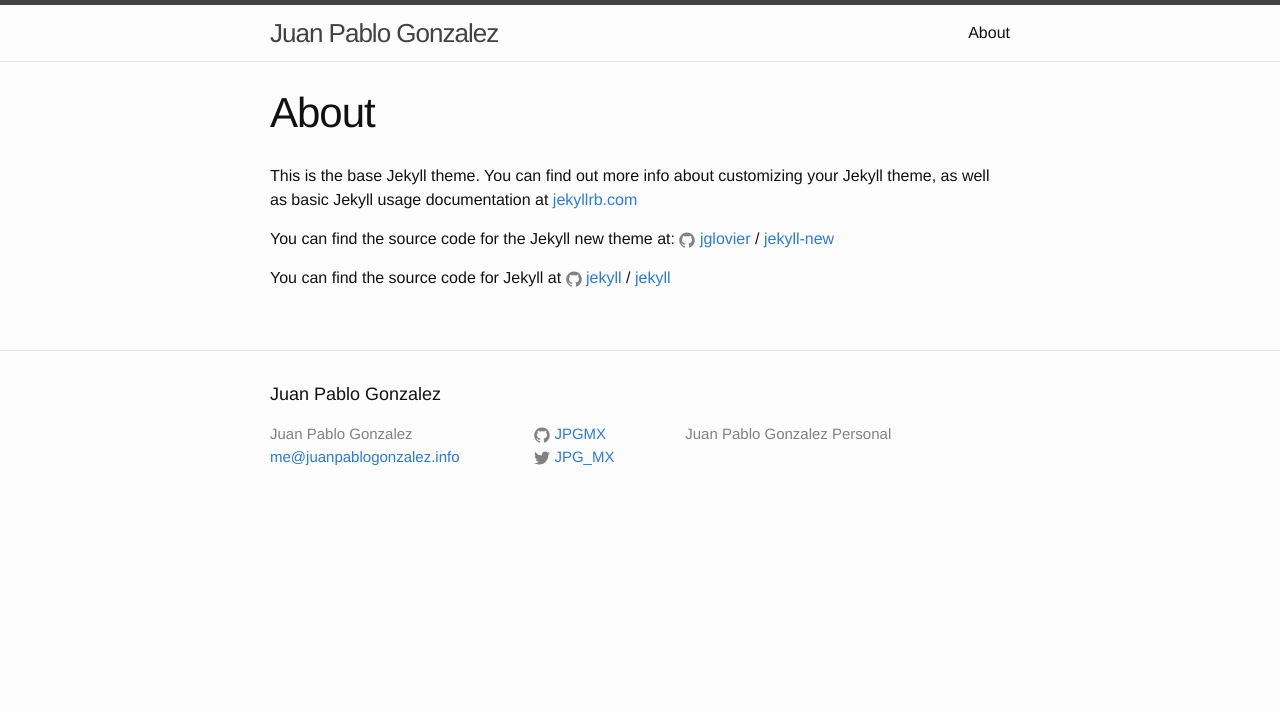
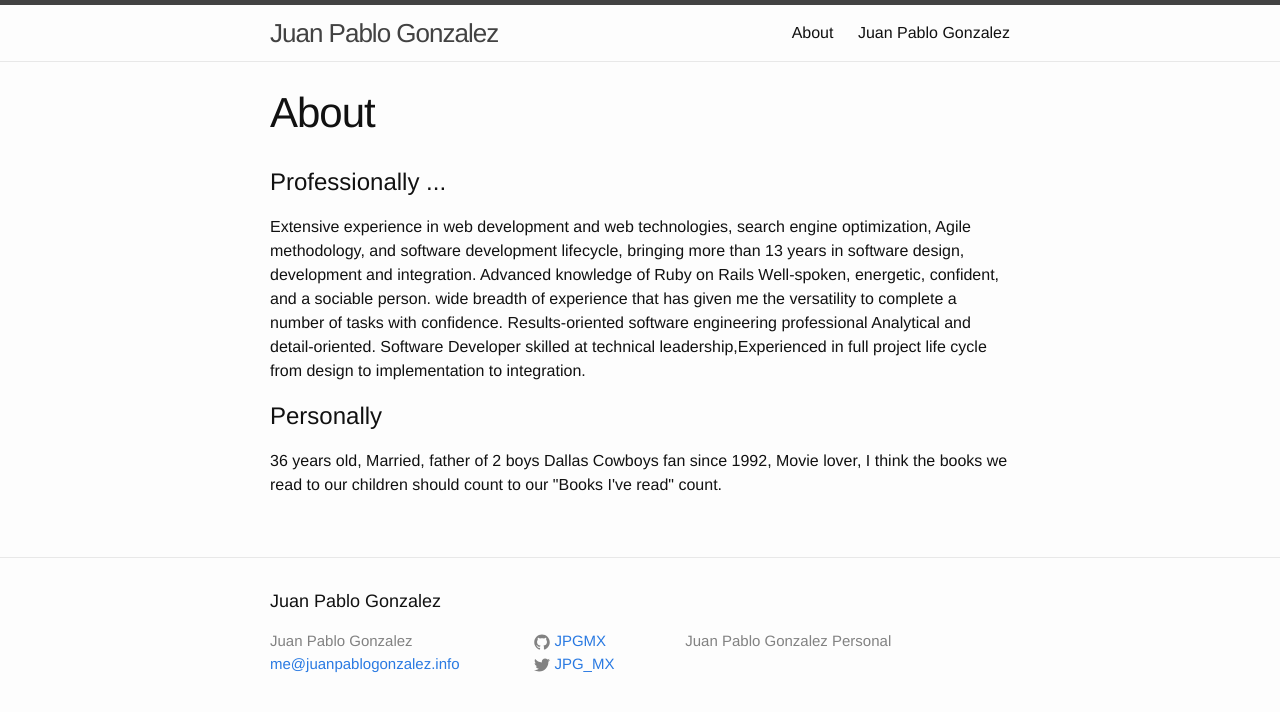
Before and after one commit to JPGMX/JPGMX.github.io, a Jekyll site: the page built from about.md, in a window 1280 px wide. Shown: the top 712 px of the page. Built offline with Jekyll 4.4.1, drawn with Linux system fonts in a browser that asks for light colours.

Commit message:
About, index and default pages draft

```diff
--- a/_layouts/default.html
+++ b/_layouts/default.html
@@ -9,7 +9,14 @@
 
     <div class="page-content">
       <div class="wrapper">
-        {{ content }}
+
+      <div class="container">
+
+      {{ content }}
+
+      </div><!-- /.container -->
+
+
       </div>
     </div>
 
--- a/about.md
+++ b/about.md
@@ -3,13 +3,17 @@ layout: page
 title: About
 permalink: /about/
 ---
+<h1>Professionally ...</h1>
+<p>
+Extensive experience in web development and web technologies, search engine optimization,
+Agile methodology, and software development lifecycle, bringing more than 13 years in
+software design, development and integration. Advanced knowledge of Ruby on Rails
+Well-spoken, energetic, confident, and a sociable person. wide breadth of experience that
+has given me the versatility to complete a number of tasks with confidence.
+Results-oriented software engineering professional Analytical and detail-oriented.
+Software Developer skilled at technical leadership,Experienced in full project life cycle from
+design to implementation to integration.</p>
 
-This is the base Jekyll theme. You can find out more info about customizing your Jekyll theme, as well as basic Jekyll usage documentation at [jekyllrb.com](http://jekyllrb.com/)
-
-You can find the source code for the Jekyll new theme at:
-{% include icon-github.html username="jglovier" %} /
-[jekyll-new](https://github.com/jglovier/jekyll-new)
-
-You can find the source code for Jekyll at
-{% include icon-github.html username="jekyll" %} /
-[jekyll](https://github.com/jekyll/jekyll)
+<h1>Personally</h1>
+<p>36 years old, Married, father of 2 boys Dallas Cowboys fan since 1992, Movie lover, I think
+the books we read to our children should count to our "Books I've read" count.</p>
```
Also changed, not shown: index.html (+6 -16 lines).
